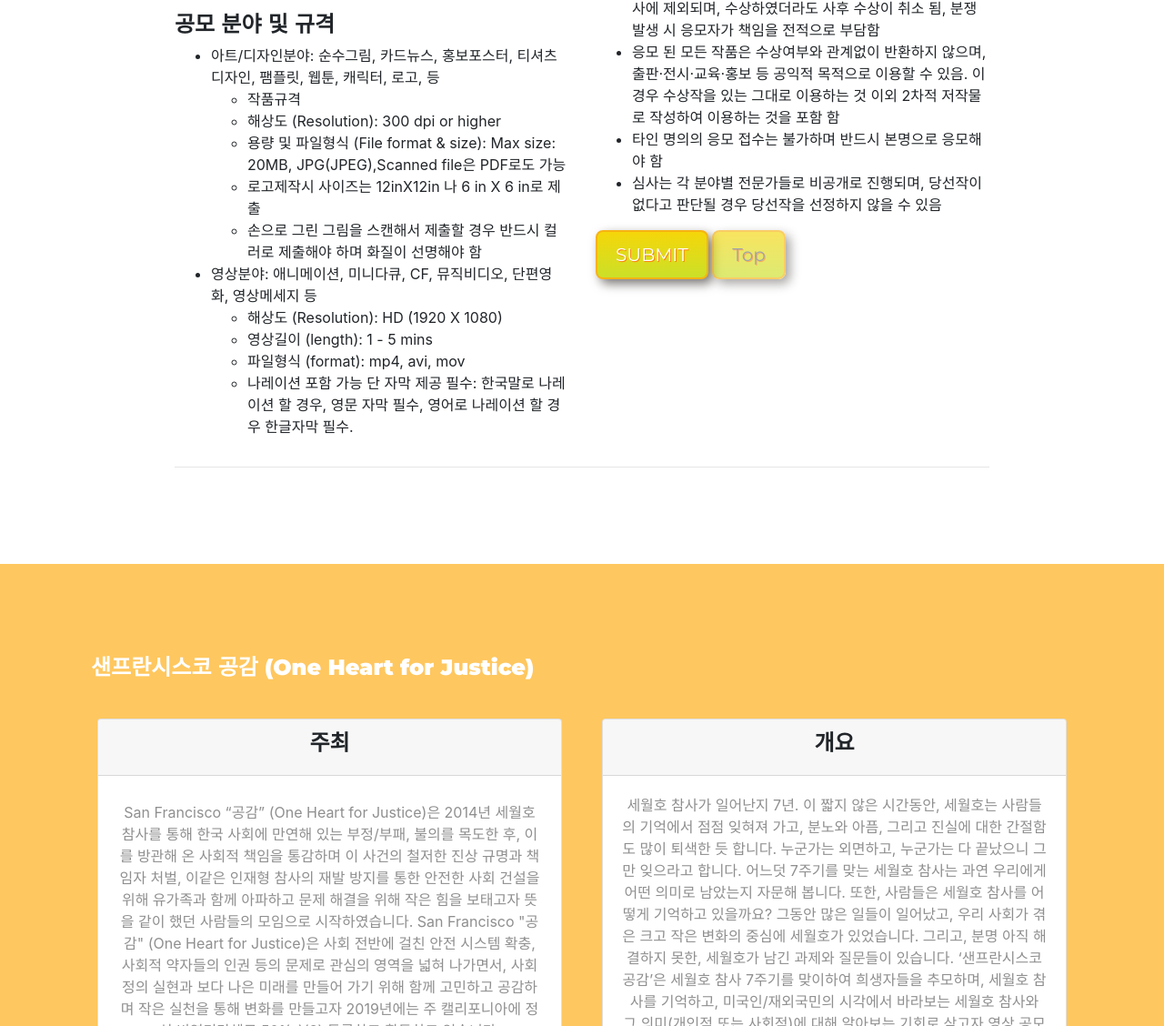
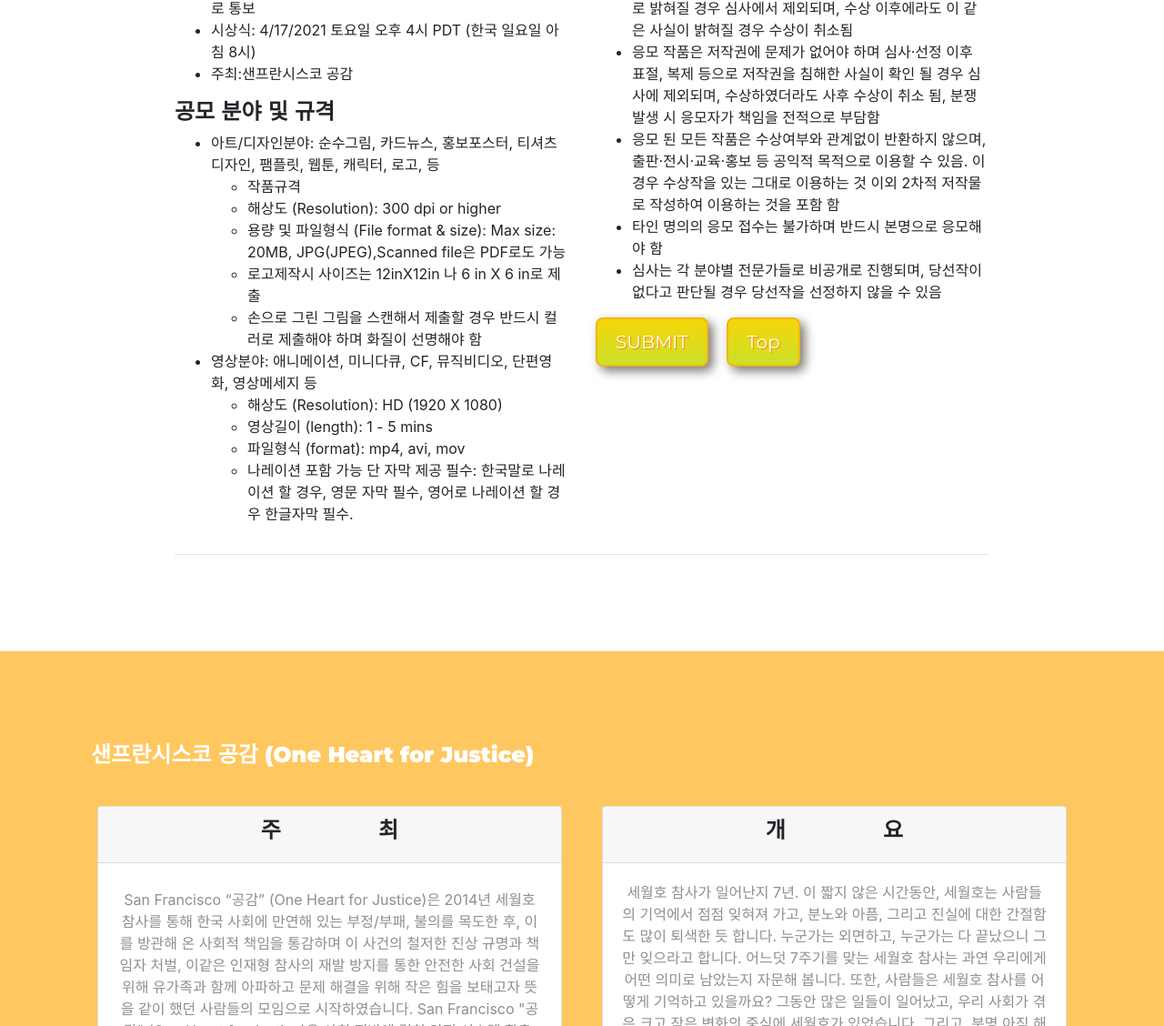
Before and after one commit to Kim-Jeongyoung/sewol_competition_2021, a plain HTML site: page index.html in a window 1280 px wide. Shown: the part 1367-2495 px from the top of the page at 91% size. Drawn offline with nearby package versions, Linux system fonts and the light colour scheme.

Commit message:
submit/top button updated

```diff
--- a/css/styles.css
+++ b/css/styles.css
@@ -33,6 +33,12 @@ h3 {
 
 p {
   color: #8f8f8f;
+}
+
+
+/* letter space */
+.space {
+  word-spacing: 100px;
 }
 
 /*Navigation Bar */
--- a/index.html
+++ b/index.html
@@ -62,7 +62,7 @@
       <div class="row">
         <div class="col-lg-6">
           <h1>세월 <br> 공감과 기억<br>온라인 공모전</h1>
-          <button type="button" class="btn btn-primary btn-lg btn-warning submission-button">SUBMIT</button>
+          <button type="button" class="btn btn-primary btn-lg btn-warning submission-button">SUBMIT</button><br><br><br><br><br>
           <!-- <button type="button" class="btn btn-outline-light btn-lg Submission-button"><i class="fab fa-google-play"></i></i> Download</button> -->
 
         </div>
@@ -210,8 +210,8 @@
 
           <!-- Apply button -->
           <nav class="blog-pagination">
-            <a class="btn btn-outline-primary" href="#"> SUBMIT </a>
-            <a class="btn btn-outline-secondary disabled" href="#">Top</a>
+            <a class="btn btn-outline-primary" input style="margin-right: 16px" href="#"> SUBMIT </a>
+            <a class="btn btn-outline-secondary" href="#">Top</a>
           </nav>
         </div>
       </div>
@@ -261,7 +261,7 @@
         <div class="about-column col-lg-6 col-md-6">
           <div class="card">
             <div class="card-header">
-              <h3>주최</h3>
+            <h3 class="space">주        최</h3>
             </div>
             <div class="card-body">
               <h2></h2>
@@ -276,7 +276,7 @@
         <div class="about-column col-lg-6 col-md-6">
           <div class="card">
             <div class="card-header">
-              <h3>개요</h3>
+              <h3 class="space">개      요</h3>
             </div>
             <div class="card-body">
               <p>세월호 참사가 일어난지 7년. 이 짧지 않은 시간동안, 세월호는 사람들의 기억에서 점점 잊혀져 가고, 분노와 아픔, 그리고 진실에 대한 간절함도 많이 퇴색한 듯 합니다. 누군가는 외면하고, 누군가는 다 끝났으니 그만 잊으라고 합니다. 어느덧 7주기를 맞는 세월호 참사는 과연 우리에게 어떤 의미로 남았는지 자문해 봅니다. 또한, 사람들은 세월호 참사를 어떻게 기억하고 있을까요? 그동안 많은 일들이 일어났고, 우리
@@ -492,6 +492,7 @@
 
   </section>
 
+
   <!-- Footer -->
 
   <section id="contact">
@@ -507,10 +508,23 @@
       <a href="oneheart4justice@gmail.com"><i class=" social-icon fas fa-envelope"></i></a>
       <p class="Copyright">©Copyright 2021 One Heart For Justice</p>
 
+
     </footer>
     </div>
+
   </section>
+</main>
 
+
+<!-- FOOTER -->
+<footer class="text-muted">
+  <div class="container">
+    <p class="float-right">
+      <a href="#">Back to top</a>
+    </p>
+
+  </div>
+</footer>
 </body>
 
 </html>
```
